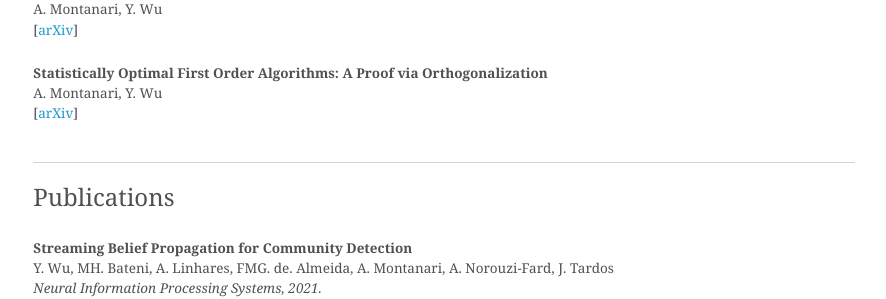
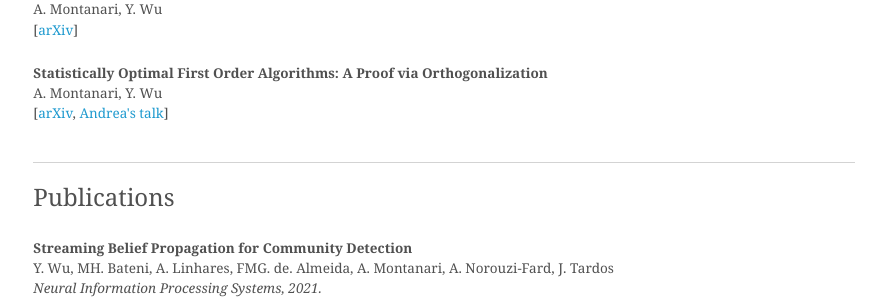
Before and after one commit to wuyc0114/wuyc0114.github.io, a Jekyll site: the page built from research.md, in a window 1280 px wide. Shown: the part 231-530 px from the top of the page, without its empty margins (196-1082 px from the left). Built offline with Jekyll 4.4.1, drawn with Linux system fonts in a browser that asks for light colours.

Commit message:
update andrea's talk

```diff
--- a/_includes/research.html
+++ b/_includes/research.html
@@ -15,7 +15,7 @@
     <div class="paragraph" style="text-align:left;">
         <b>Statistically Optimal First Order Algorithms: A Proof via Orthogonalization</b></br>
         A. Montanari, Y. Wu</br>
-        [<a href = "https://arxiv.org/abs/2201.05101">arXiv</a>]<br>
+        [<a href = "https://arxiv.org/abs/2201.05101">arXiv</a>, <a href="https://www.youtube.com/watch?v=R4mw9VFe_Cc&t=157s">Andrea's talk</a>]<br>
         </div>
     <br />
 </body>
```
Also changed, not shown: 1 other file.
